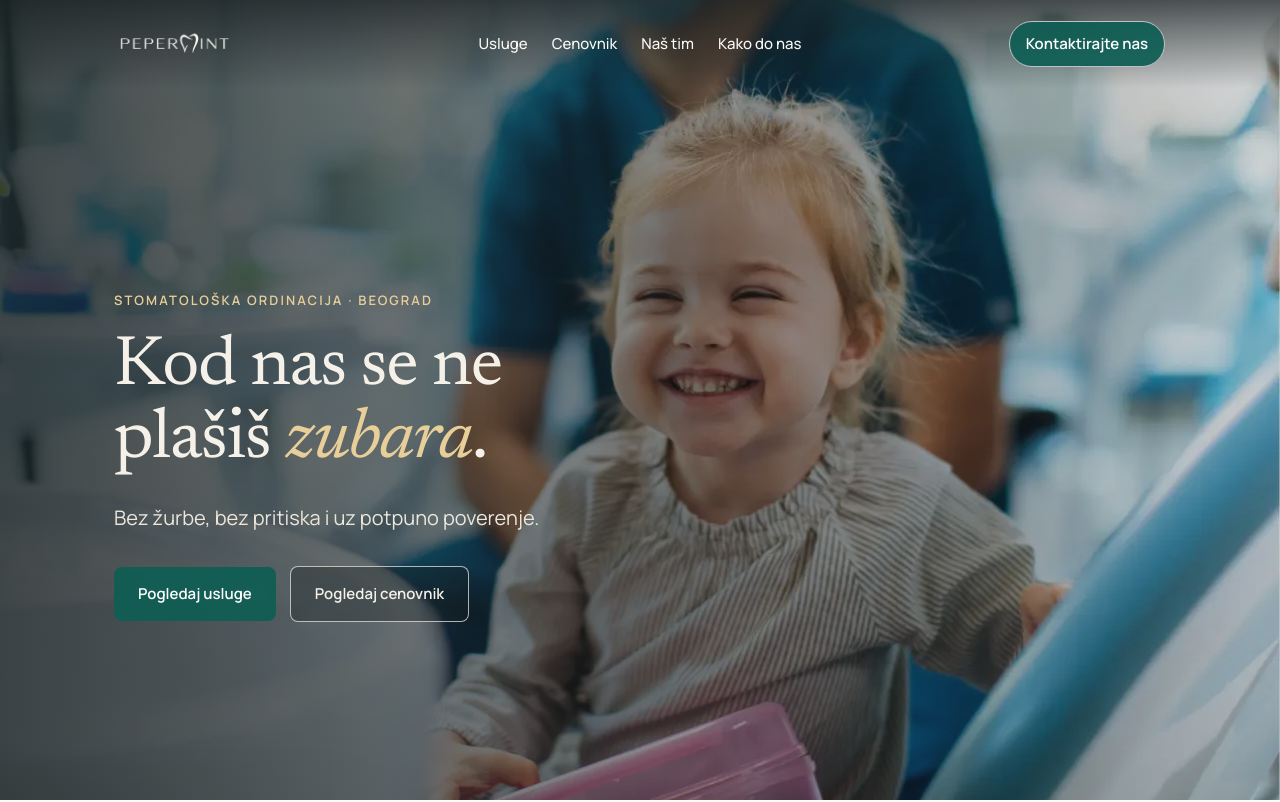
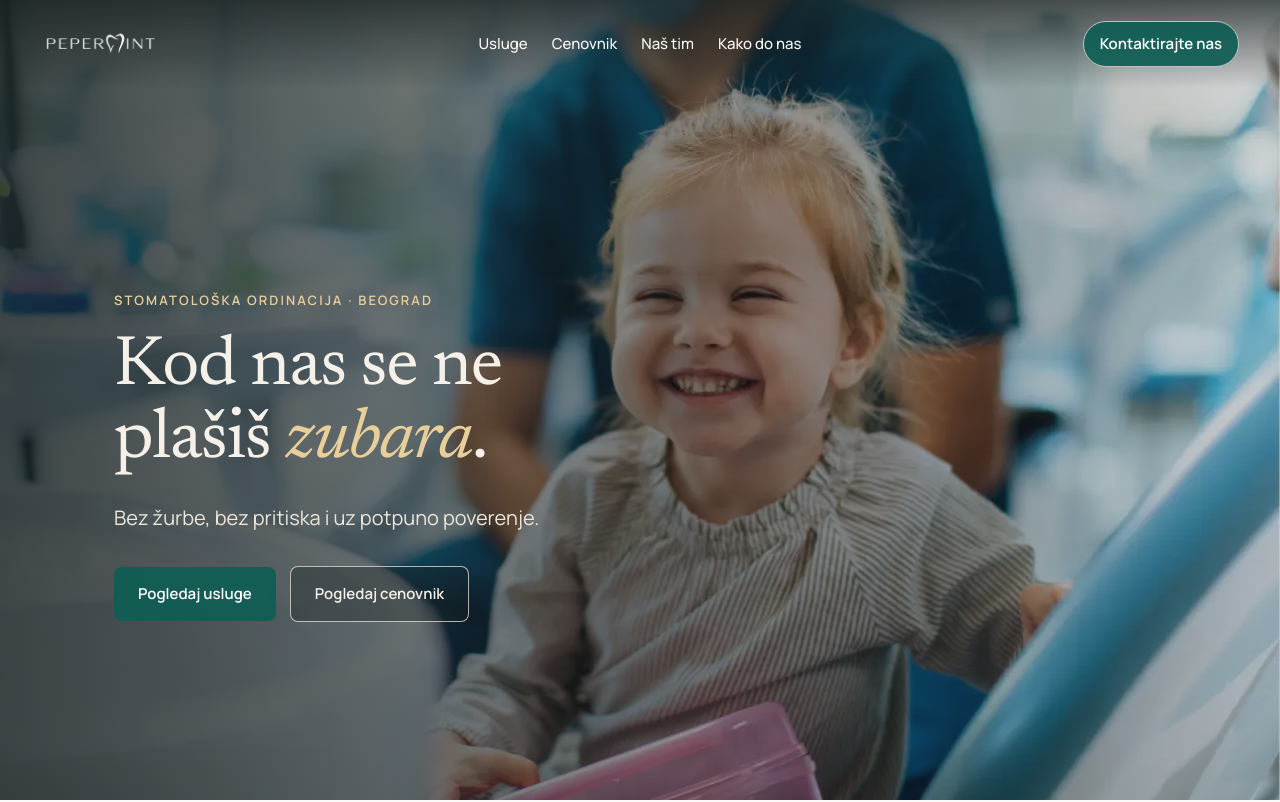
Before and after one commit to SelvirZile/pepermint-stomatologija, a React (Vite) app: page / in a window 1280 px wide. Shown: the top 802 px of the page. Built offline with nearby package versions, Linux system fonts and the light colour scheme.

Commit message:
Add files via upload

```diff
--- a/src/components/Footer.jsx
+++ b/src/components/Footer.jsx
@@ -12,7 +12,7 @@ export default function Footer() {
         </g>
       </svg>
 
-      <div style={{ position: 'relative', zIndex: 1, maxWidth: 1100, margin: '0 auto', padding: '22px 24px', display: 'flex', justifyContent: 'space-between', alignItems: 'center', gap: 24, flexWrap: 'wrap' }}>
+      <div style={{ position: 'relative', zIndex: 1, maxWidth: '100%', margin: '0 auto', padding: '22px 40px', display: 'flex', justifyContent: 'space-between', alignItems: 'center', gap: 24, flexWrap: 'wrap' }}>
         <a href="#top" aria-label="Pepermint, natrag na početak" style={{ display: 'block' }}>
           <picture>
             <source srcSet={asset('/assets/logo-light.webp')} type="image/webp" />
--- a/src/components/Navbar.jsx
+++ b/src/components/Navbar.jsx
@@ -23,7 +23,7 @@ export default function Navbar({ scrolled, active, menuOpen, onToggleMenu, onClo
         background: 'linear-gradient(90deg, rgba(15,94,84,0.97), rgba(11,66,58,0.97), rgba(15,94,84,0.97))',
         borderRadius: 30, border: '1px solid rgba(255,255,255,0.12)', boxShadow: '0 6px 22px rgba(12,60,52,0.28)'
       }
-    : { ...barBase, gap: 20, maxWidth: 1100, padding: '16px 24px', background: 'transparent', borderRadius: 0, border: '1px solid transparent', boxShadow: 'none' };
+    : { ...barBase, gap: 20, maxWidth: '100%', padding: '16px 40px', background: 'transparent', borderRadius: 0, border: '1px solid transparent', boxShadow: 'none' };
 
   const linkColor = (id) => (active === id ? GOLD : '#FAF9F5');
   const logo = (h) => (
```
